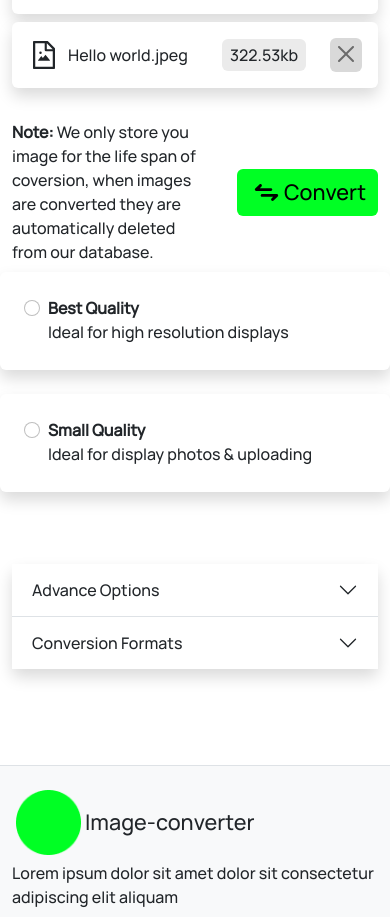
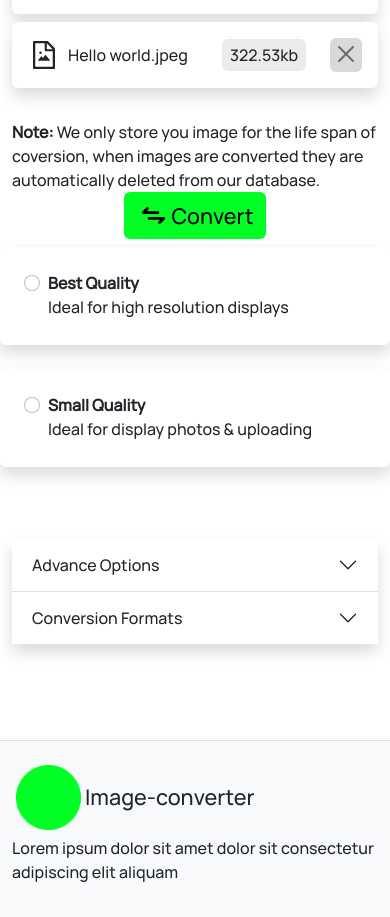
Before and after one commit to MUNYYBY/image-converter, a Next.js app: page /cx/image-converter in a window 390 px wide. Shown: the part 826-1743 px from the top of the page. Built offline with nearby package versions, Linux system fonts and the light colour scheme.

Commit message:
Convert tagline & button responsive

```diff
--- a/Components/Convert-Images/Convert-Images.js
+++ b/Components/Convert-Images/Convert-Images.js
@@ -83,8 +83,8 @@
             </div>
           </Col>
           <Col lg={8} md={10} sm={10} className="my-2">
-            <div className="d-flex flex-row justify-content-between align-items-center">
-              <p className="me-4 mb-0 text-left fs-6">
+            <div className="d-flex flex-md-row flex-column justify-content-between align-items-center">
+              <p className="me-md-4 mb-0 mb-sm-2 text-left fs-6">
                 <b>Note:</b> We only store you image for the life span of
                 coversion, when images are converted they are automatically
                 deleted from our database.
```
